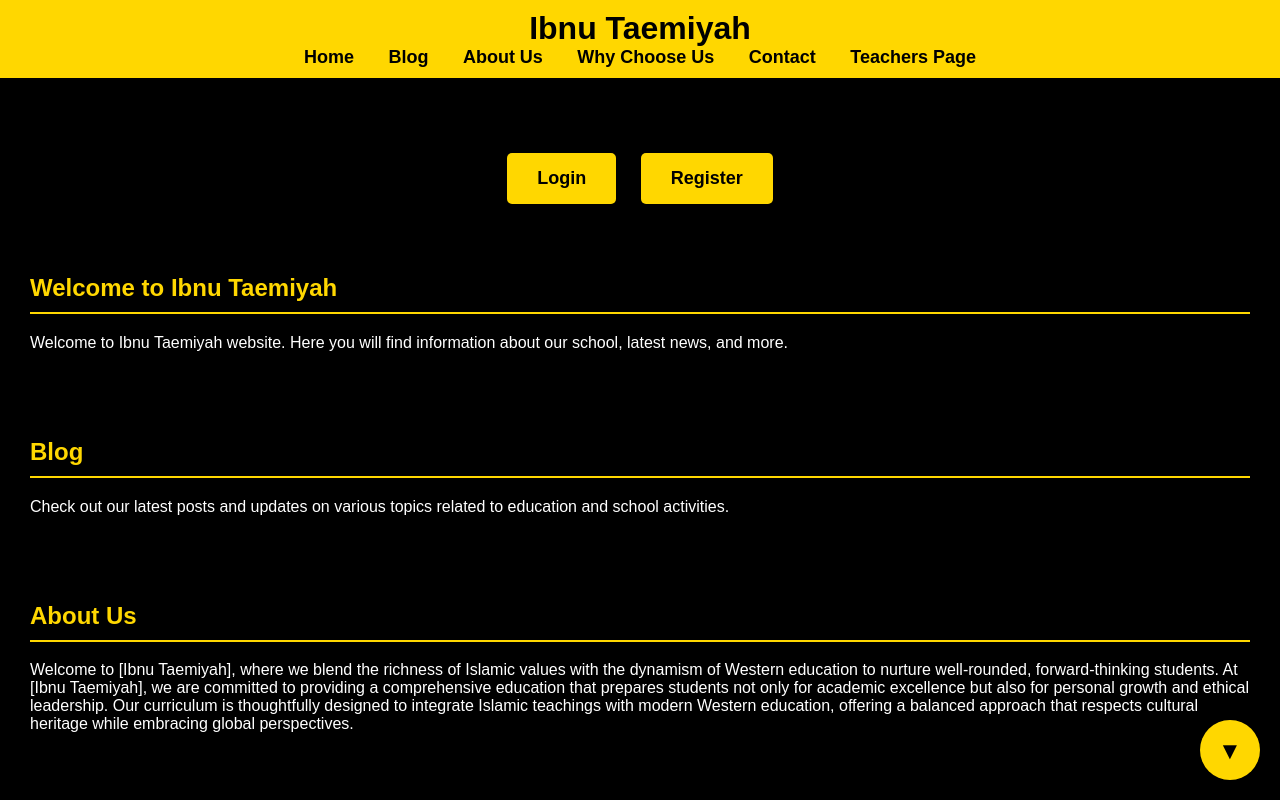
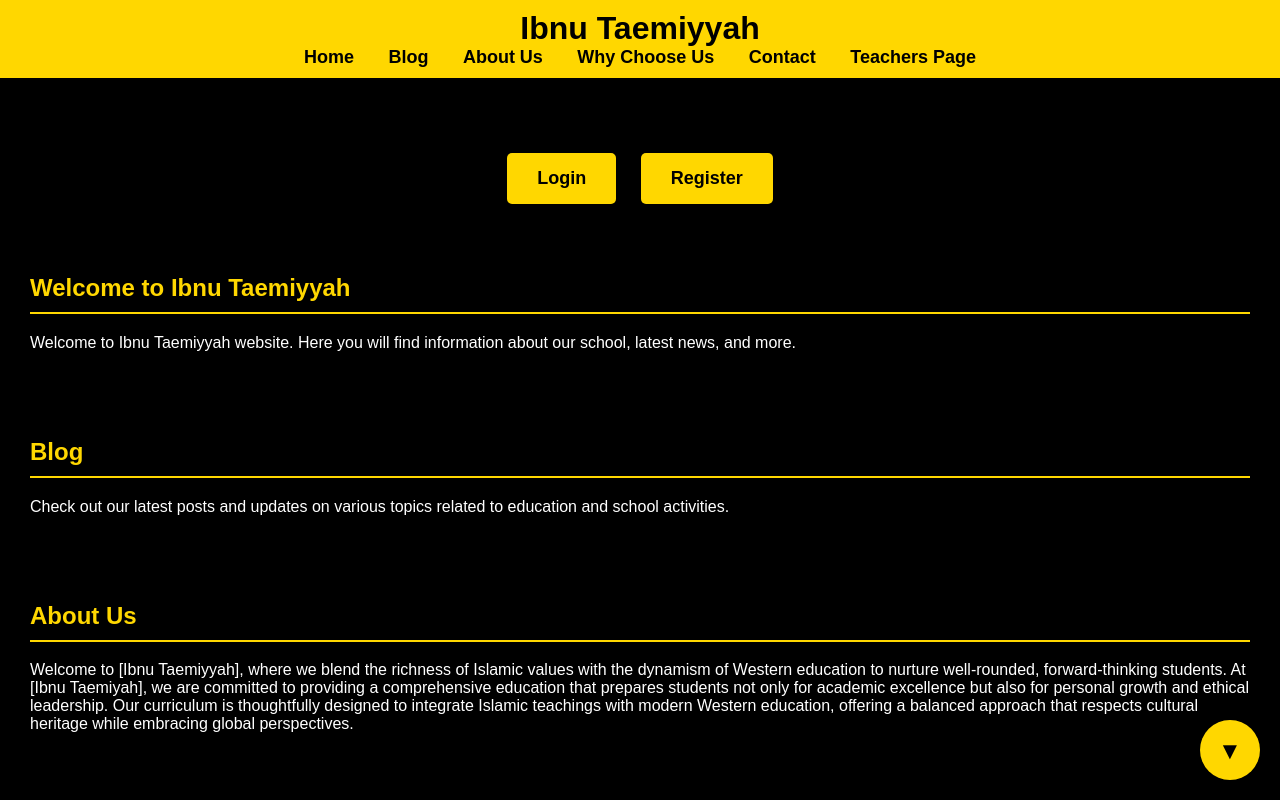
Before and after one commit to GOMYTECH/ibnu-taemiyah, a plain HTML site: page index.html in a window 1280 px wide. Shown: the top 800 px of the page. Drawn offline with Linux system fonts and the light colour scheme.

Commit message:
Update index.html

```diff
--- a/index.html
+++ b/index.html
@@ -175,7 +175,7 @@
 </head>
 <body>
     <header>
-        <h1>Ibnu Taemiyah</h1>
+        <h1>Ibnu Taemiyyah</h1>
 
         <nav>
             <ul>
@@ -196,8 +196,8 @@
         <a href="register.html">Register</a>
     </section>
     <section id="home">
-        <h2>Welcome to Ibnu Taemiyah</h2>
-        <p>Welcome to Ibnu Taemiyah website. Here you will find information about our school, latest news, and more.</p>
+        <h2>Welcome to Ibnu Taemiyyah</h2>
+        <p>Welcome to Ibnu Taemiyyah website. Here you will find information about our school, latest news, and more.</p>
     </section>
 
     <section id="blog">
@@ -207,7 +207,7 @@
 
     <section id="about-us">
         <h2>About Us</h2>
-        <p>Welcome to [Ibnu Taemiyah], where we blend the richness of Islamic values with the dynamism of Western education to nurture well-rounded, forward-thinking students.
+        <p>Welcome to [Ibnu Taemiyyah], where we blend the richness of Islamic values with the dynamism of Western education to nurture well-rounded, forward-thinking students.
 
             At [Ibnu Taemiyah], we are committed to providing a comprehensive education that prepares students not only for academic excellence but also for personal growth and ethical leadership. Our curriculum is thoughtfully designed to integrate Islamic teachings with modern Western education, offering a balanced approach that respects cultural heritage while embracing global perspectives.</p>
     </section>
```
